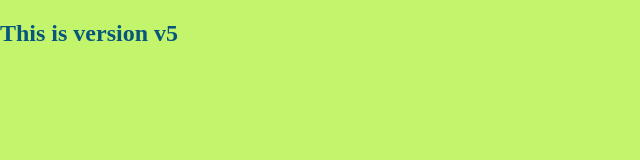
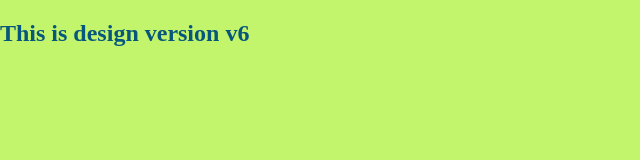
Before and after one commit to Jogendra9/my-repo, a plain HTML site: page index.html in a window 1280 px wide. Shown: the whole page, without its empty margins (0-640 px from the left). Drawn offline with Linux system fonts and the light colour scheme.

Commit message:
changed h1

```diff
--- a/index.html
+++ b/index.html
@@ -7,6 +7,6 @@
     <link rel="stylesheet" href="style.css">
 </head>
 <body>
-     <h2>This is version v5 </h2>
+     <h2>This is  design version v6 </h2>
 </body>
 </html>
```
